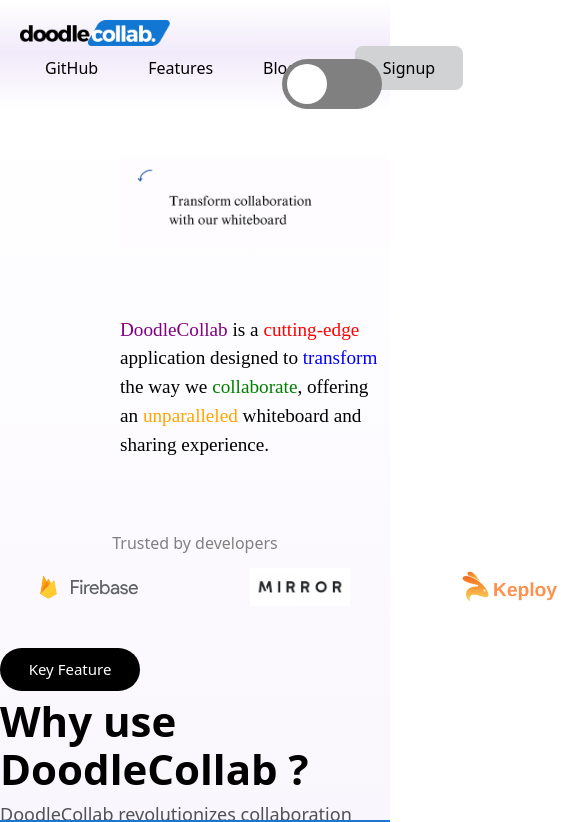
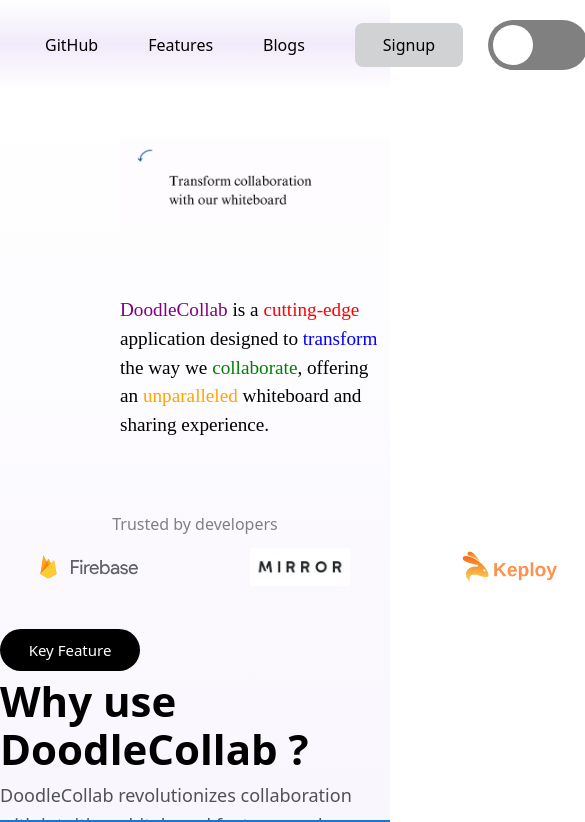
Before and after one commit to WikiPortal/DoodleCollab, a React (Vite) app: page / in a window 390 px wide. Shown: the top 822 px of the page, 585 px wide, since content can reach past the window. Built offline with nearby package versions, Linux system fonts and the light colour scheme.

Commit message:
Revert "resolved nav bar"
This reverts commit ba7796fa5a958659b60d4f5703b4230848b2c05c.

```diff
--- a/src/constants/Navbar/navbar.css
+++ b/src/constants/Navbar/navbar.css
@@ -107,18 +107,3 @@
   width: 60px;
 
 }
-@media screen and (max-width: 600px) {
-  .navbar {
-    float: none;
-    display: block;
-    width: 100%;
-    text-align: left;
-
-  }
-  .nav-toggle {
-    transform: translate(-50%,-50%);
-   position: fixed;
-   top: 10%;
-   left: 85%;
-  }
-}
```
